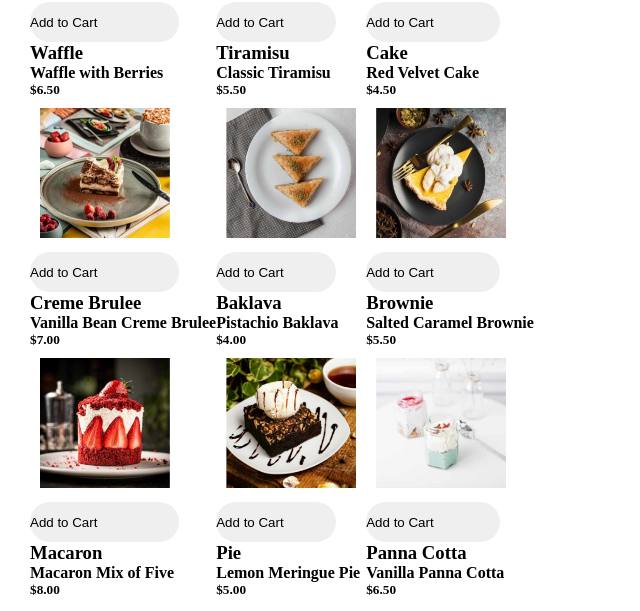
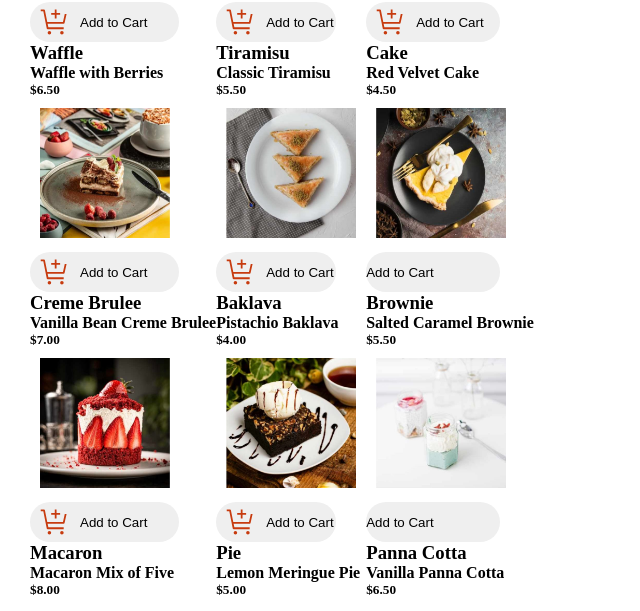
Before and after one commit to amosolanrewaju2015-sudo/Waffle-Project-1, a plain HTML site: page index3.html in a window 1280 px wide. Shown: the part 189-800 px from the top of the page, without its empty margins (0-640 px from the left). Drawn offline with Linux system fonts and the light colour scheme.

Commit message:
file rename

```diff
--- a/index3.html
+++ b/index3.html
@@ -12,21 +12,28 @@
     <div class="mi">
 
     <img src="assets/images/image-waffle-desktop.jpg" alt="">
-    <button>Add to Cart</button>
+
+    <button>
+        <img src="assets/images/icon-add-to-cart.svg" alt="">
+        Add to Cart</button>
         <h3>Waffle</h3>
         <h4>Waffle with Berries</h4>
         <h5>$6.50</h5>
 
 
     <img src="assets/images/image-tiramisu-desktop.jpg" alt="">
-        <button>Add to Cart</button>
+        <button>
+            <img src="assets/images/icon-add-to-cart.svg" alt="">
+            Add to Cart</button>
         <h3>Creme Brulee</h3>
         <h4>Vanilla Bean Creme Brulee</h4>
         <h5>$7.00</h5>
 
 
     <img src="assets/images/image-cake-desktop.jpg" alt="">
-         <button>Add to Cart</button>
+         <button>
+          <img src="assets/images/icon-add-to-cart.svg" alt="">
+            Add to Cart</button>
         <h3>Macaron</h3>
         <h4>Macaron Mix of Five</h4>
         <h5>$8.00</h5>
@@ -34,19 +41,25 @@
     <div>
     <img src="assets/images/image-creme-brulee-desktop.jpg" alt="">
 
-        <button>Add to Cart</button>
+        <button>
+          <img src="assets/images/icon-add-to-cart.svg" alt="">
+            Add to Cart</button>
         <h3>Tiramisu</h3>
         <h4>Classic Tiramisu</h4>
         <h5>$5.50</h5>
 
     <img src="assets/images/image-baklava-desktop.jpg" alt="">
-        <button>Add to Cart</button>
+        <button>
+            <img src="assets/images/icon-add-to-cart.svg" alt="">
+            Add to Cart</button>
         <h3>Baklava</h3>
         <h4>Pistachio Baklava</h4>
         <h5>$4.00</h5>
 
 <img src="assets/images/image-brownie-desktop.jpg" alt="">
-        <button>Add to Cart</button>
+        <button>
+            <img src="assets/images/icon-add-to-cart.svg" alt="">
+            Add to Cart</button>
         <h3>Pie</h3>
         <h4>Lemon Meringue Pie</h4>
         <h5>$5.00</h5>
@@ -54,7 +67,9 @@
     <div>
     <img src="assets/images/image-macaron-desktop.jpg" alt="">
 
-        <button>Add to Cart</button>
+        <button>
+            <img src="assets/images/icon-add-to-cart.svg" alt="">
+            Add to Cart</button>
         <h3>Cake</h3>
         <h4>Red Velvet Cake</h4>
         <h5>$4.50</h5>
--- a/syle4.css
+++ b/style.css
@@ -57,9 +57,9 @@ h3{
     flex-direction: column;
     align-items: center;
 }
-
 main .img{
     width: 170px;
     height: 170px;
 }
+
  }
--- a/style3.css
+++ b/style3.css
@@ -18,8 +18,8 @@ header {
     border: none;
     border-radius: 20px;
     align-items: center;
-
-
-
-
 }
+button img{
+width: 50px;
+height: 50px;
+}
```
Also changed, not shown: index.html (renamed from index4.html, +1 -1 lines).
